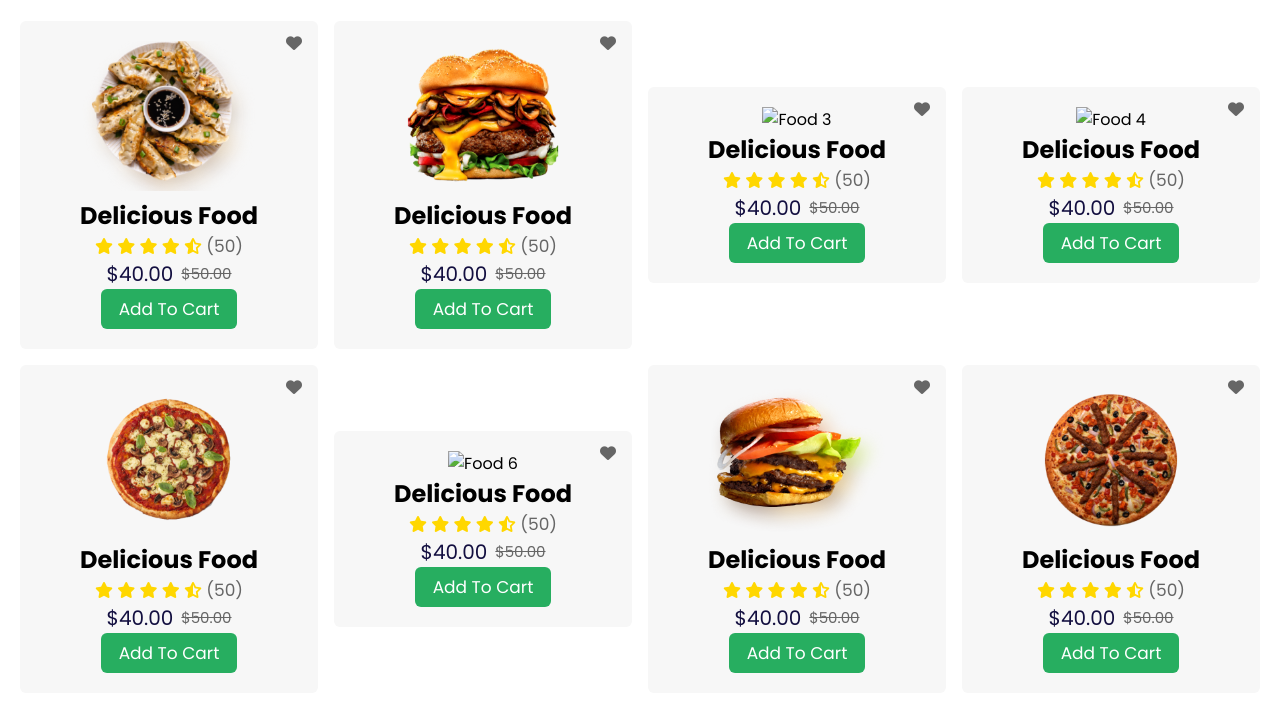
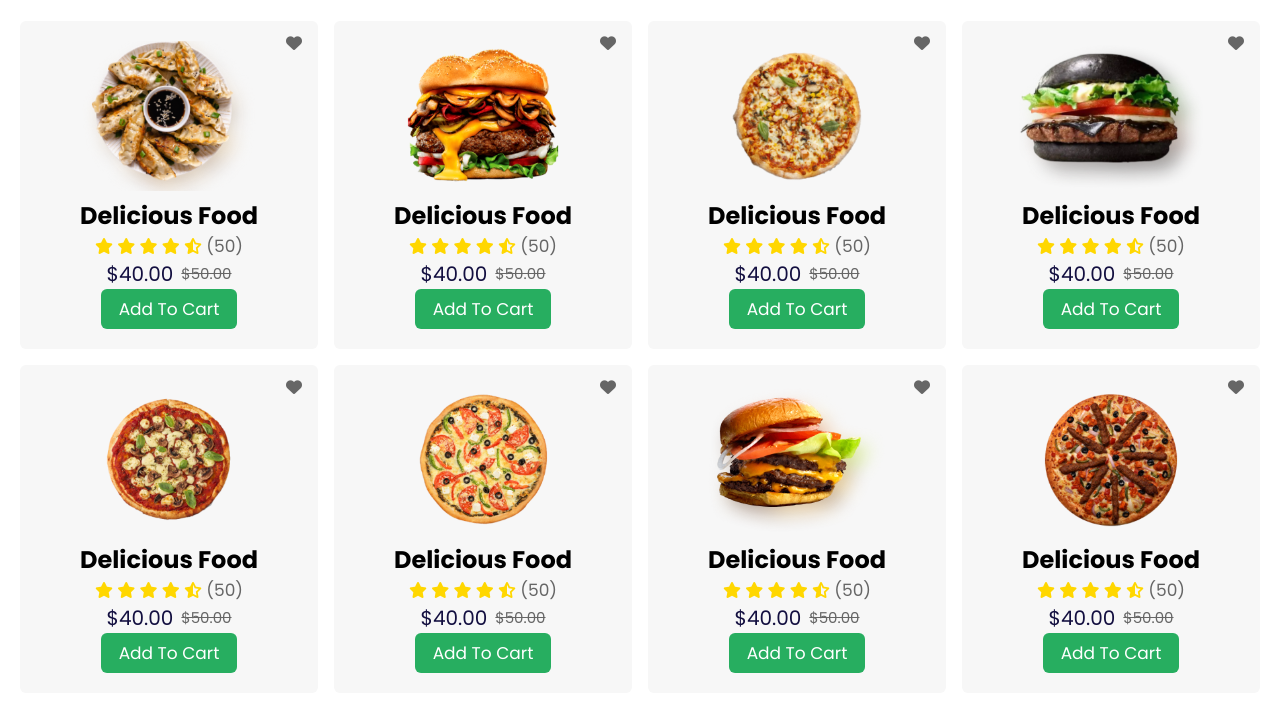
Before and after one commit to xusanboy-m/food-website, a plain HTML site: page index.html in a window 1280 px wide. Shown: the part 697-1411 px from the top of the page. Drawn offline with Linux system fonts and the light colour scheme.

Commit message:
feat menu section image added

```diff
--- a/index.html
+++ b/index.html
@@ -161,7 +161,7 @@
           </div>
           <div class="popular_card">
             <span class="popular_heart"><i class="fa-solid fa-heart"></i></span>
-            <img class="popular_img" src="./iamge/food-3.png" alt="food 3" />
+            <img class="popular_img" src="./image/food-3.png" alt="food 3" />
             <h2 class="popular_text">delicious food</h2>
             <div class="popular_card--stars">
               <i class="fa-solid fa-star"></i>
@@ -179,7 +179,7 @@
           </div>
           <div class="popular_card">
             <span class="popular_heart"><i class="fa-solid fa-heart"></i></span>
-            <img class="popular_img" src="./iamge/food-4.png" alt="food 4" />
+            <img class="popular_img" src="./image/food-4.png" alt="food 4" />
             <h2 class="popular_text">delicious food</h2>
             <div class="popular_card--stars">
               <i class="fa-solid fa-star"></i>
@@ -215,7 +215,7 @@
           </div>
           <div class="popular_card">
             <span class="popular_heart"><i class="fa-solid fa-heart"></i></span>
-            <img class="popular_img" src="./iamge/food-6.png" alt="food 6" />
+            <img class="popular_img" src="./image/food-6.png" alt="food 6" />
             <h2 class="popular_text">delicious food</h2>
             <div class="popular_card--stars">
               <i class="fa-solid fa-star"></i>
```
